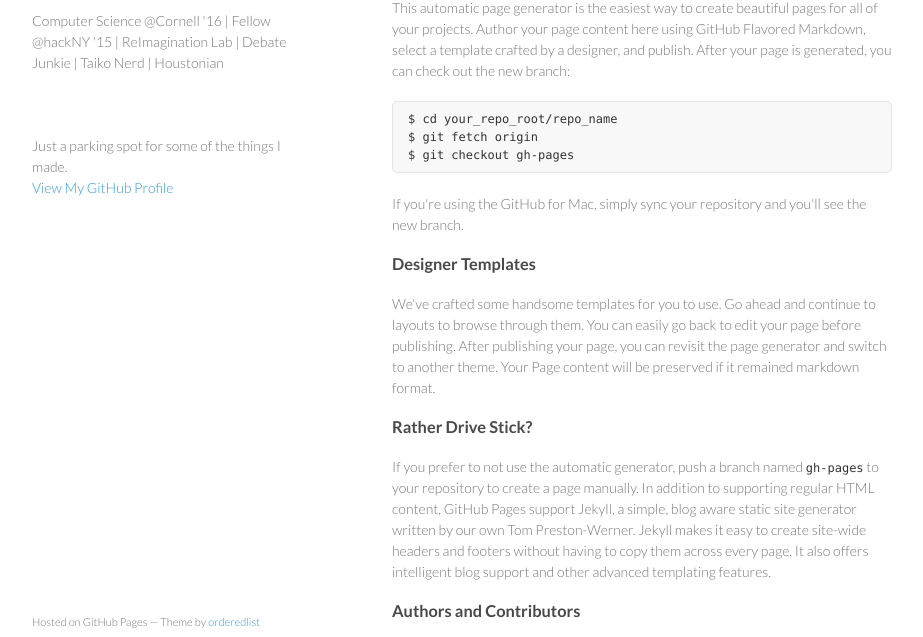
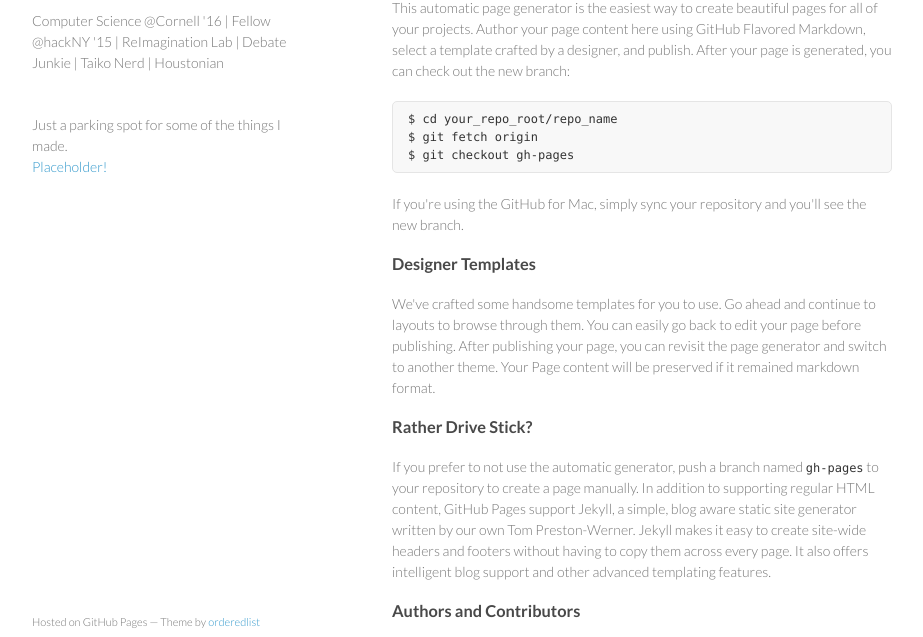
Before and after one commit to charleslai/charleslai.github.io, a plain HTML site: page index.html in a window 1280 px wide. Shown: the part 99-736 px from the top of the page, without its empty margins (178-1101 px from the left). Drawn offline with Linux system fonts and the light colour scheme.

Commit message:
alter tags some more

```diff
--- a/index.html
+++ b/index.html
@@ -17,11 +17,11 @@
       <header>
         <h1>Charles Lai</h1>
         <p>Computer Science @Cornell &#39;16 | Fellow @hackNY &#39;15 | ReImagination Lab | Debate Junkie | Taiko Nerd | Houstonian</p>
-        <br><br>
+        <br>
         Just a parking spot for some of the things I made.
 
 
-        <p class="view"><a href="https://github.com/charleslai">View My GitHub Profile</a></p>
+        <p class="view"><a href="https://github.com/charleslai">Placeholder!</a></p>
 
       </header>
       <section>
```
